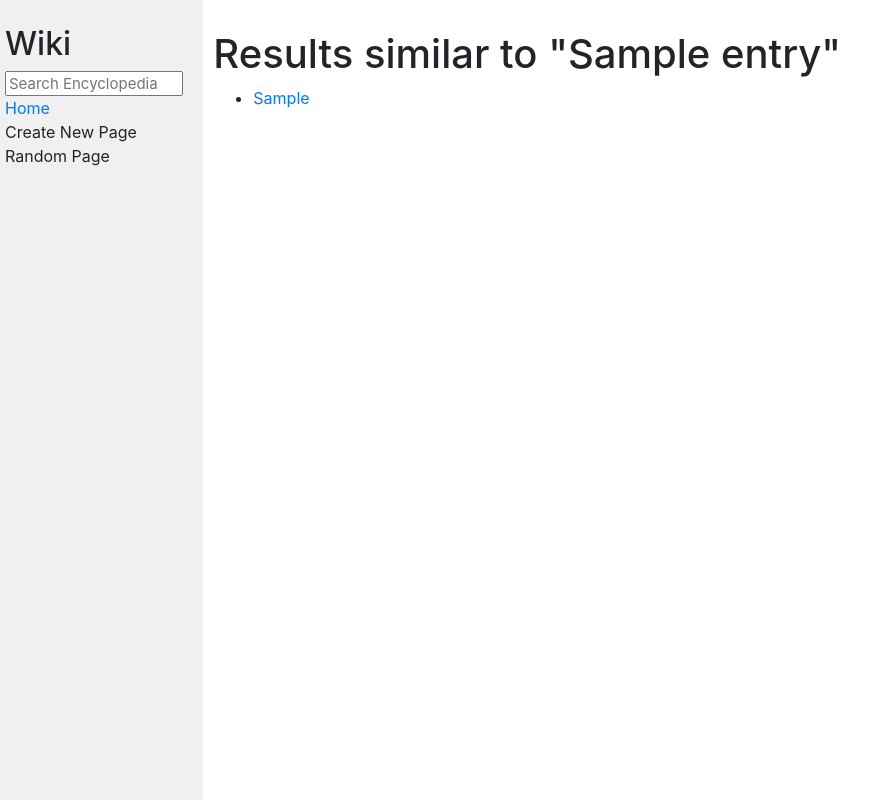
After one commit to EdgarRamirezFuentes/CS50-Web-Programming-with-Python-and-JavaScript, a Django app: template Django/project1/wiki/encyclopedia/templates/encyclopedia/search_results.html in a window 1280 px wide. The commit adds this page. Shown: the whole page, without its empty margins (0-895 px from the left). Run offline with Django 3.2, Linux system fonts and the light colour scheme; tables that the repository leaves empty hold one stand-in row (values such as "Sample post"); the template is opened without the code that fills it: values that come from a table or form of the project are taken from there, most other values are stand-ins (such as "Sample title", 1, 10 or a date in 2020); some libraries are stand-ins or nearby versions.

Commit message:
Add the Search requirement finished

```diff
--- a/Django/project1/wiki/encyclopedia/templates/encyclopedia/error_page.html
+++ b/Django/project1/wiki/encyclopedia/templates/encyclopedia/error_page.html
@@ -4,5 +4,5 @@
 {% endblock %}
 {% block body %}
     <h1 class="error">Error!</h1>
-    <p>The {{ entry.upper }} page was not found.</p>
+    {{ message }}
 {% endblock %}
--- a/Django/project1/wiki/encyclopedia/templates/encyclopedia/index.html
+++ b/Django/project1/wiki/encyclopedia/templates/encyclopedia/index.html
@@ -9,7 +9,7 @@
 
     <ul>
         {% for entry in entries %}
-            <li><a href="{% url 'entry_page' entry %}">{{ entry }}</a></li>
+            <li><a href="{% url 'encyclopedia:entry_page' entry %}">{{ entry }}</a></li>
         {% endfor %}
     </ul>
 
--- a/Django/project1/wiki/encyclopedia/templates/encyclopedia/layout.html
+++ b/Django/project1/wiki/encyclopedia/templates/encyclopedia/layout.html
@@ -12,11 +12,12 @@
         <div class="row">
             <div class="sidebar col-lg-2 col-md-3">
                 <h2>Wiki</h2>
-                <form>
-                    <input class="search" type="text" name="q" placeholder="Search Encyclopedia">
+                <form method="post" action="{% url 'encyclopedia:search_entry' %}">
+                    {% csrf_token %}
+                    {{ form }}
                 </form>
                 <div>
-                    <a href="{% url 'index' %}">Home</a>
+                    <a href="{% url 'encyclopedia:index' %}">Home</a>
                 </div>
                 <div>
                     Create New Page
--- /dev/null
+++ b/Django/project1/wiki/encyclopedia/templates/encyclopedia/search_results.html
@@ -0,0 +1,15 @@
+{% extends "encyclopedia/layout.html" %}
+{% block title %}
+    Search Results
+{% endblock %}
+{% block body %}
+    <h1>Results similar to "{{ entry }}"</h1>
+
+    <ul>
+        {% for similar_entry in similar_entries %}
+            <li><a href="{% url 'encyclopedia:entry_page' similar_entry %}">{{ similar_entry }}</a></li>
+        {% empty %}
+            <p>There are no entries similar to "{{entry}}"</p>
+        {% endfor %}
+    </ul>
+{% endblock %}
--- a/Django/project1/wiki/encyclopedia/urls.py
+++ b/Django/project1/wiki/encyclopedia/urls.py
@@ -3,8 +3,11 @@ from django.urls import path
 
 from . import views
 
+app_name = "encyclopedia"
 urlpatterns = [
     path("", views.index, name="index"),
-    # Entry page
-    path("wiki/<str:entry>", views.entry_page, name="entry_page")
+    # Entry page url
+    path("wiki/entry/<str:entry>", views.entry_page, name="entry_page"),
+    # Search entry url
+    path("wiki/search", views.search_entry, name="search_entry"),
 ]
--- a/Django/project1/wiki/encyclopedia/views.py
+++ b/Django/project1/wiki/encyclopedia/views.py
@@ -1,10 +1,19 @@
+from logging import PlaceHolder
 from django.shortcuts import render
+from django.urls import reverse
+from django.http import HttpResponseRedirect
+from django import forms
+
 from . import util
 import markdown2
 
+class SearchEntryForm(forms.Form):
+    entry = forms.CharField(label="", widget=forms.TextInput(attrs={'placeholder': 'Search Encyclopedia', 'class' : 'search'}))
+
 def index(request):
     return render(request, "encyclopedia/index.html", {
-        "entries": util.list_entries()
+        "entries": util.list_entries(),
+        "form" : SearchEntryForm()
     })
 
 def entry_page(request, entry):
@@ -17,12 +26,37 @@ def entry_page(request, entry):
     if not entry_content:
         # The requested entry does not exist and show an error page
         return render(request, "encyclopedia/error_page.html", {
-            "entry" : entry
+            "entry" : entry,
+            "message" : f"The page {entry} was not found!",
+            "form" : SearchEntryForm()
         })
 
     # Convert from Markdown to HTML
     entry_content = markdown2.markdown(entry_content)
     return render(request, "encyclopedia/entry_page.html", {
         "entry" : entry,
-        "entry_content" : entry_content
+        "entry_content" : entry_content,
+        "form" : SearchEntryForm()
     })
+
+def search_entry(request):
+    if request.method == "POST":
+        form = SearchEntryForm(request.POST)
+        if form.is_valid():
+            # Get the entry value
+            entry = form.cleaned_data["entry"]
+            # Get the Entry markdown content
+            entry_content = util.get_entry(entry.lower())
+            if entry_content:
+                # Redirect to the requested entry page if the content does exist
+                return HttpResponseRedirect(reverse("encyclopedia:entry_page", kwargs={"entry" : entry}))
+            if entry and not entry_content:
+                # The user requested a non-empty entry, but it does not exist
+                similar_entries = util.get_similar_entries(entry)
+                return render(request, "encyclopedia/search_results.html", {
+                    "similar_entries" : similar_entries,
+                    "form" : SearchEntryForm(),
+                    "entry" : entry
+                })
+    # Return to the index page if the entry is empty
+    return HttpResponseRedirect(reverse("encyclopedia:index"))
```
Also changed, not shown: Django/project1/wiki/encyclopedia/util.py (+9 -0 lines).
